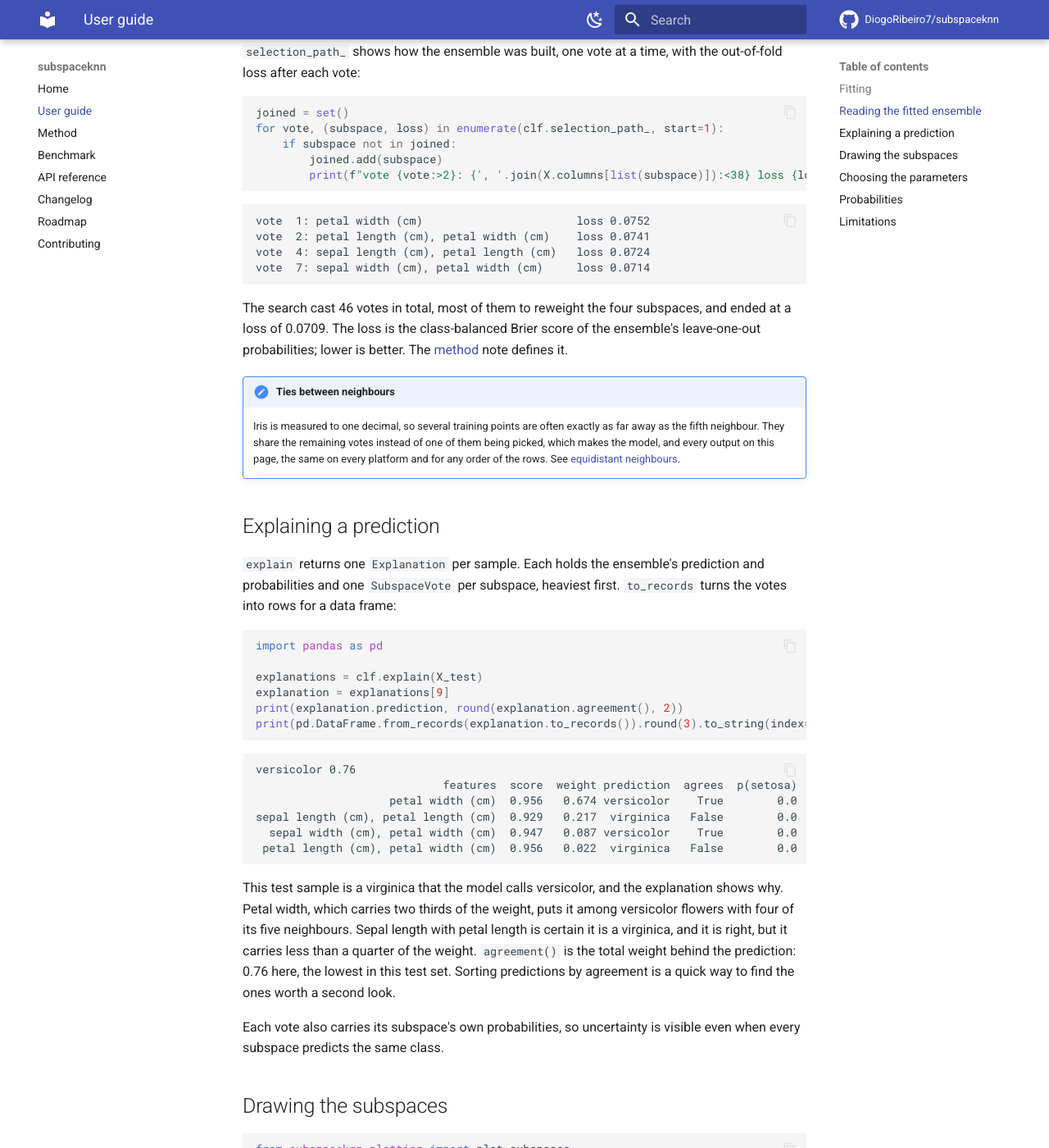
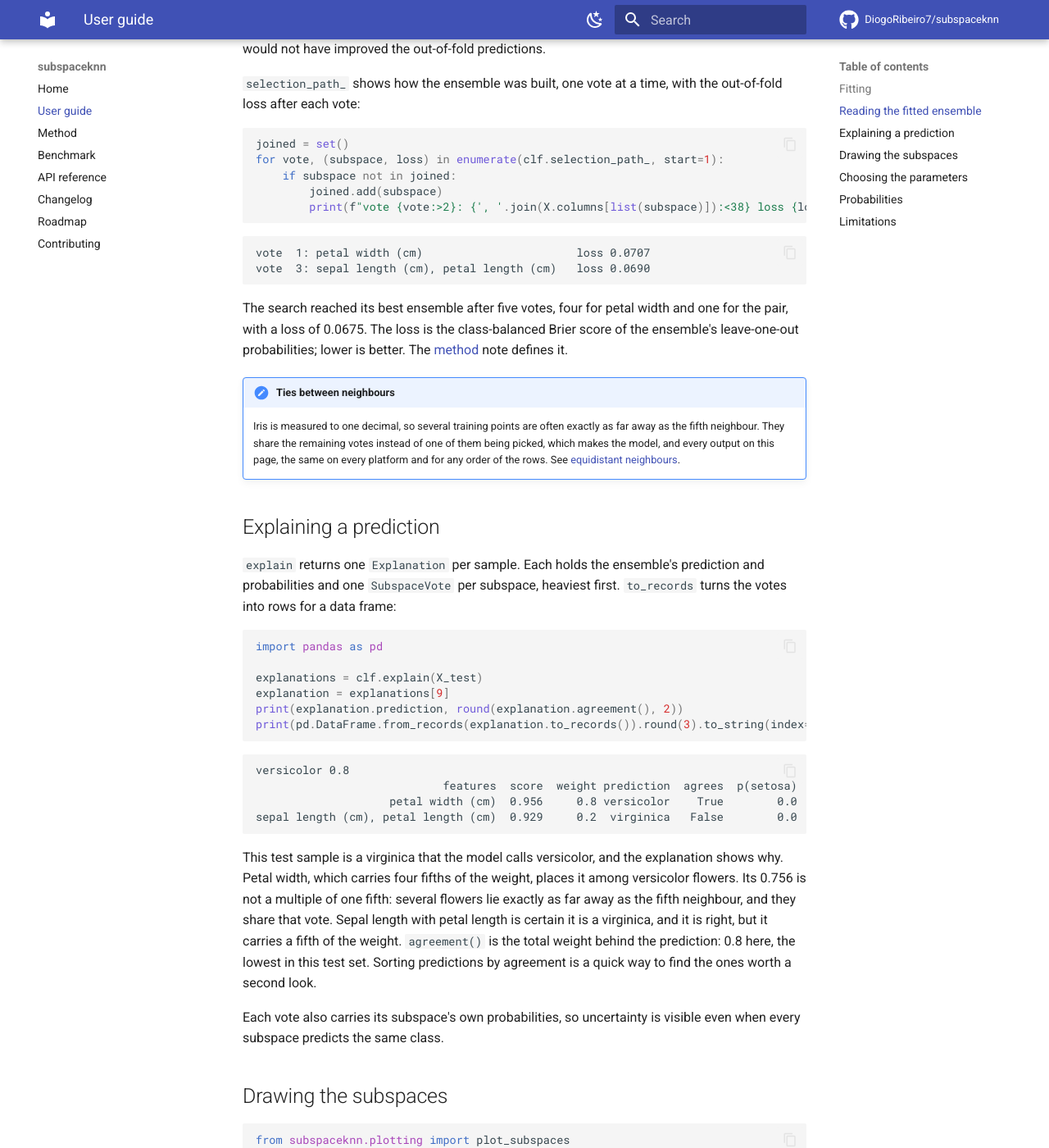
Before and after one commit to DiogoRibeiro7/subspaceknn, an MkDocs documentation site: the page built from docs/guide.md, in a window 1280 px wide and 1400 px high, scrolled down 1278 px. Shown: the whole window at 82% size. Built offline with MkDocs 1.6.1 and Material for MkDocs 9.7.7, drawn with Linux system fonts in a browser that asks for light colours; comment, search, counter and statistics services are not loaded; some of the changed text lies outside the part shown.

Commit message:
Document the tie rule and refresh every benchmark number
The method note describes the tie rule, cells, exact distances and the
loss tolerance, and records the implementation decision (#10). The
benchmark was rerun: the scores of the complementary ensemble move by
-0.3 points of mean macro-F1 in every setting, mostly on tie-heavy,
imbalanced datasets, which the benchmark note and the changelog explain.
The guide's iris walkthrough, the home page and the figure show the new
model, which uses two subspaces instead of four. The roadmap ticks the M2
items this change delivers and adds #59 for the tie rule's overhead.

````diff
--- a/docs/guide.md
+++ b/docs/guide.md
@@ -41,13 +41,11 @@ for subspace, weight, score in zip(clf.subspaces_, clf.subspace_weights_, clf.su
 ```
 
 ```text
-petal width (cm)                       weight 0.67   score 0.956
-sepal length (cm), petal length (cm)   weight 0.22   score 0.929
-sepal width (cm), petal width (cm)     weight 0.09   score 0.947
-petal length (cm), petal width (cm)    weight 0.02   score 0.956
+petal width (cm)                       weight 0.80   score 0.956
+sepal length (cm), petal length (cm)   weight 0.20   score 0.929
 ```
 
-The **score** is how well a subspace predicts on its own, measured on out-of-fold predictions with `scoring` (macro-F1 by default). The **weight** is its share of the ensemble's votes. The two can disagree: sepal length with petal length has the lowest score of the four but the second-largest weight, because it is right where petal width alone is unsure.
+The **score** is how well a subspace predicts on its own, measured on out-of-fold predictions with `scoring` (macro-F1 by default). The **weight** is its share of the ensemble's votes. The two can disagree. Of the ten candidates, sepal length with petal length has only the fifth-best score, yet it is the one chosen next to petal width: the three subspaces that score higher all contain petal width, which is already in the ensemble, while this one is right where petal width alone is unsure. Complementary selection also used only two of the four subspaces allowed, because a third would not have improved the out-of-fold predictions.
 
 `selection_path_` shows how the ensemble was built, one vote at a time, with the out-of-fold loss after each vote:
 
@@ -60,13 +58,11 @@ for vote, (subspace, loss) in enumerate(clf.selection_path_, start=1):
 ```
 
 ```text
-vote  1: petal width (cm)                       loss 0.0752
-vote  2: petal length (cm), petal width (cm)    loss 0.0741
-vote  4: sepal length (cm), petal length (cm)   loss 0.0724
-vote  7: sepal width (cm), petal width (cm)     loss 0.0714
+vote  1: petal width (cm)                       loss 0.0707
+vote  3: sepal length (cm), petal length (cm)   loss 0.0690
 ```
 
-The search cast 46 votes in total, most of them to reweight the four subspaces, and ended at a loss of 0.0709. The loss is the class-balanced Brier score of the ensemble's leave-one-out probabilities; lower is better. The [method](method.md#complementary-selection) note defines it.
+The search reached its best ensemble after five votes, four for petal width and one for the pair, with a loss of 0.0675. The loss is the class-balanced Brier score of the ensemble's leave-one-out probabilities; lower is better. The [method](method.md#complementary-selection) note defines it.
 
 !!! note "Ties between neighbours"
     Iris is measured to one decimal, so several training points are often exactly as far away as the fifth neighbour. They share the remaining votes instead of one of them being picked, which makes the model, and every output on this page, the same on every platform and for any order of the rows. See [equidistant neighbours](method.md#equidistant-neighbours).
@@ -85,15 +81,13 @@ print(pd.DataFrame.from_records(explanation.to_records()).round(3).to_string(ind
 ```
 
 ```text
-versicolor 0.76
+versicolor 0.8
                             features  score  weight prediction  agrees  p(setosa)  p(versicolor)  p(virginica)
-                    petal width (cm)  0.956   0.674 versicolor    True        0.0            0.8           0.2
-sepal length (cm), petal length (cm)  0.929   0.217  virginica   False        0.0            0.0           1.0
-  sepal width (cm), petal width (cm)  0.947   0.087 versicolor    True        0.0            1.0           0.0
- petal length (cm), petal width (cm)  0.956   0.022  virginica   False        0.0            0.0           1.0
+                    petal width (cm)  0.956     0.8 versicolor    True        0.0          0.756         0.244
+sepal length (cm), petal length (cm)  0.929     0.2  virginica   False        0.0          0.000         1.000
 ```
 
-This test sample is a virginica that the model calls versicolor, and the explanation shows why. Petal width, which carries two thirds of the weight, puts it among versicolor flowers with four of its five neighbours. Sepal length with petal length is certain it is a virginica, and it is right, but it carries less than a quarter of the weight. `agreement()` is the total weight behind the prediction: 0.76 here, the lowest in this test set. Sorting predictions by agreement is a quick way to find the ones worth a second look.
+This test sample is a virginica that the model calls versicolor, and the explanation shows why. Petal width, which carries four fifths of the weight, places it among versicolor flowers. Its 0.756 is not a multiple of one fifth: several flowers lie exactly as far away as the fifth neighbour, and they share that vote. Sepal length with petal length is certain it is a virginica, and it is right, but it carries a fifth of the weight. `agreement()` is the total weight behind the prediction: 0.8 here, the lowest in this test set. Sorting predictions by agreement is a quick way to find the ones worth a second look.
 
 Each vote also carries its subspace's own probabilities, so uncertainty is visible even when every subspace predicts the same class.
 
````
Also changed, not shown: other parts of docs/guide.md (+3 -3 lines), CHANGELOG.md (+2 -2 lines), README.md (+5 -5 lines), ROADMAP.md (+1 -0 lines), docs/benchmark.md (+68 -67 lines), docs/index.md (+4 -4 lines), docs/method.md (+5 -4 lines), docs/assets/iris-subspaces.png.
